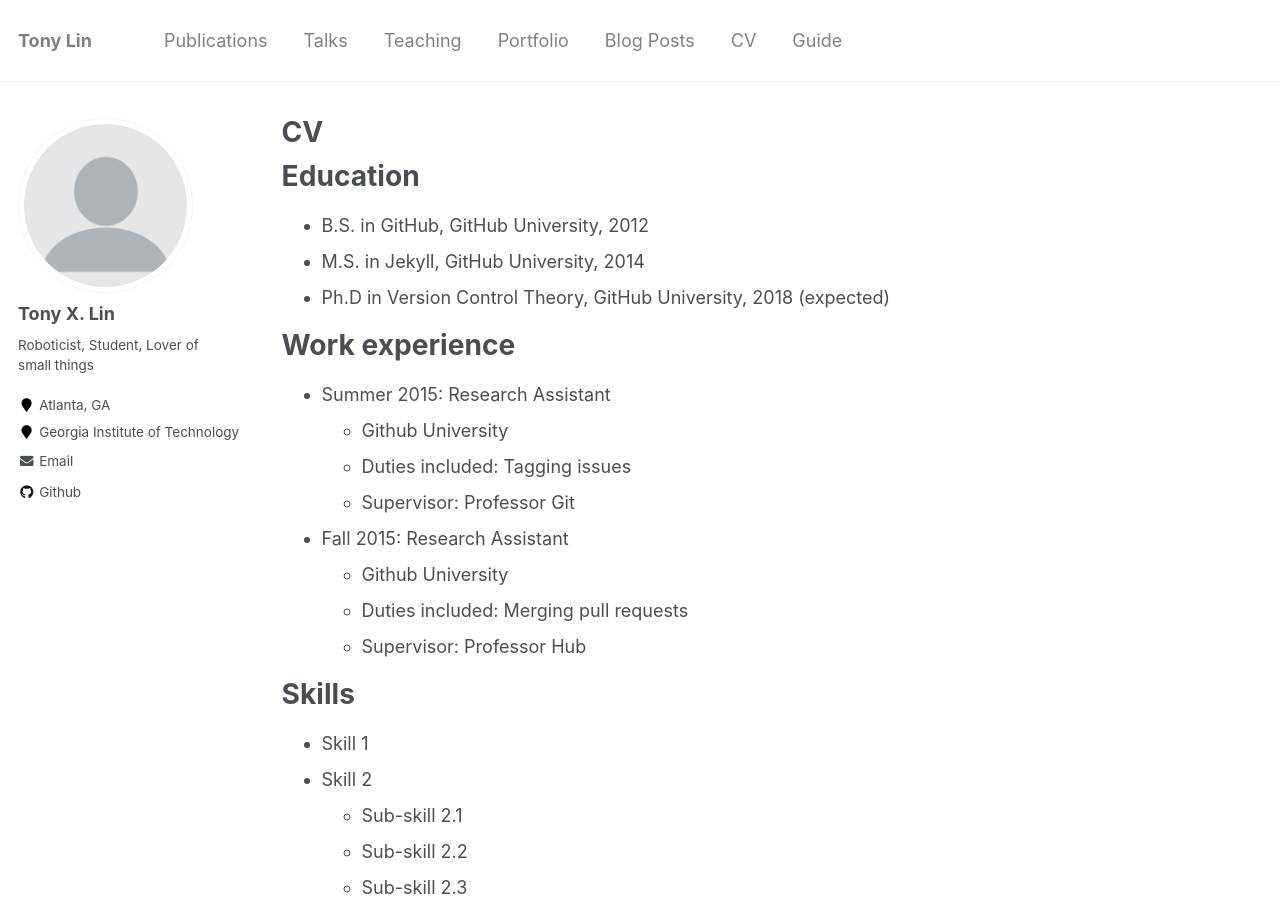
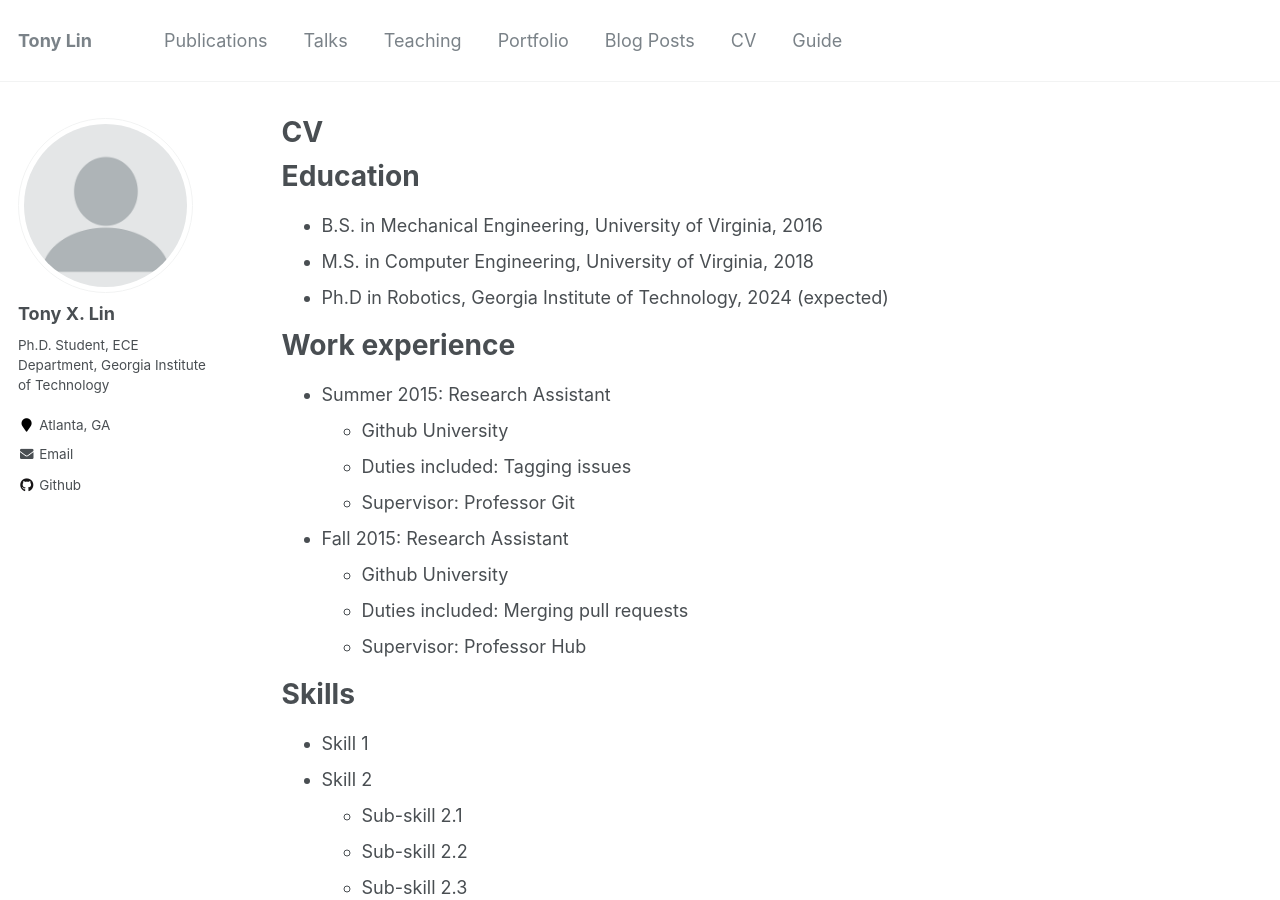
Before and after one commit to tony-x-lin/tony-x-lin.github.io, a Jekyll site: the page built from _pages/cv.md, in a window 1280 px wide and 900 px high. Built offline with Jekyll 4.4.1, drawn with Linux system fonts in a browser that asks for light colours.

Commit message:
minor changes

```diff
--- a/_config.yml
+++ b/_config.yml
@@ -82,12 +82,12 @@ analytics:
 author:
   name             : "Tony X. Lin"
   avatar           : "profile.png"
-  bio              : "Roboticist, Student, Lover of small things"
+  bio              : "Ph.D. Student, ECE Department, Georgia Institute of Technology"
   location         : "Atlanta, GA"
-  employer         : "Georgia Institute of Technology"
+  employer         :
   pubmed           :
   googlescholar    :
-  email            : "txlin8@gmail.com"
+  email            : "tlin339@gatech.edu"
   researchgate     :
   uri              :
   bitbucket        :
--- a/_pages/cv.md
+++ b/_pages/cv.md
@@ -11,9 +11,9 @@ redirect_from:
 
 Education
 ======
-* B.S. in GitHub, GitHub University, 2012
-* M.S. in Jekyll, GitHub University, 2014
-* Ph.D in Version Control Theory, GitHub University, 2018 (expected)
+* B.S. in Mechanical Engineering, University of Virginia, 2016
+* M.S. in Computer Engineering, University of Virginia, 2018
+* Ph.D in Robotics, Georgia Institute of Technology, 2024 (expected)
 
 Work experience
 ======
```
Also changed, not shown: _pages/about.md (+1 -1 lines).
